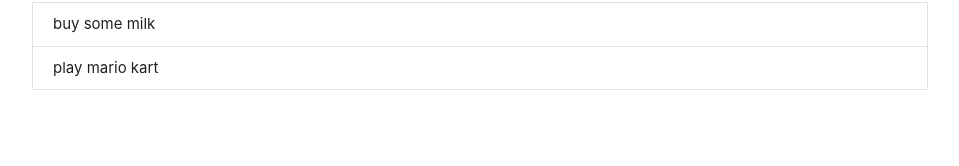
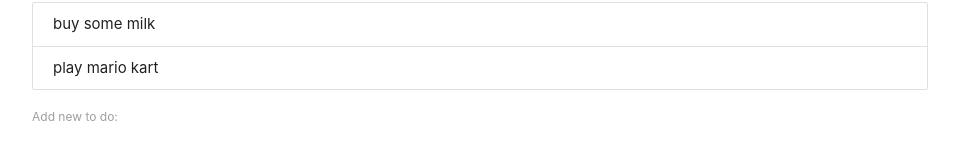
Before and after one commit to TobiOladoja/react-todoListV1, a React (Create React App) app: page / in a window 1280 px wide. Shown: the part 134-300 px from the top of the page, without its empty margins (160-1119 px from the left). Built offline with nearby package versions, Linux system fonts and the light colour scheme.

Commit message:
Added 60% of AddToDo function, currently working, but just on console log as of right now

```diff
--- /dev/null
+++ b/src/AddTodo.js
@@ -0,0 +1,34 @@
+import React, { Component } from 'react';
+
+// It needs to have a local state, to store what the user types into the input field
+// so since we need state, this needs to be a class based component.
+
+class AddTodo extends Component {
+  state = {
+    content: ''
+  };
+  handleChange = e => {
+    // This function makes whatever is being kept here in sync with the input onChange
+    this.setState({
+      content: e.target.value
+    });
+  };
+  handleSubmit = e => {
+    // First prevent default action of form being submitted, which is to refresh
+    // the page.
+    e.preventDefault();
+    console.log(this.state);
+  };
+  render() {
+    return (
+      <div>
+        <form onSubmit={this.handleSubmit}>
+          <label>Add new to do:</label>
+          <input type='text' onChange={this.handleChange} />
+        </form>
+      </div>
+    );
+  }
+}
+
+export default AddTodo;
--- a/src/App.js
+++ b/src/App.js
@@ -1,5 +1,7 @@
 import React, { Component } from 'react';
 import Todos from './Todos';
+import Addtodo from './AddTodo';
+import AddTodo from './AddTodo';
 
 class App extends Component {
   state = {
@@ -24,6 +26,7 @@
       <div className='todo-app container'>
         <h1 className='center blue-text'>Todo's</h1>
         <Todos todos={this.state.todos} deleteTodo={this.deleteTodo} />
+        <AddTodo />
       </div>
     );
   }
--- a/src/Todos.js
+++ b/src/Todos.js
@@ -16,7 +16,8 @@
       );
     })
   ) : (
-    <p className='center'> You have no todo's left</p>
+    //   If you have no todo's left, this will print:
+    <p className='center'> You have no todo's left, nice one!</p>
   );
   return <div className='todos collection'>{todoList}</div>;
 };
```
